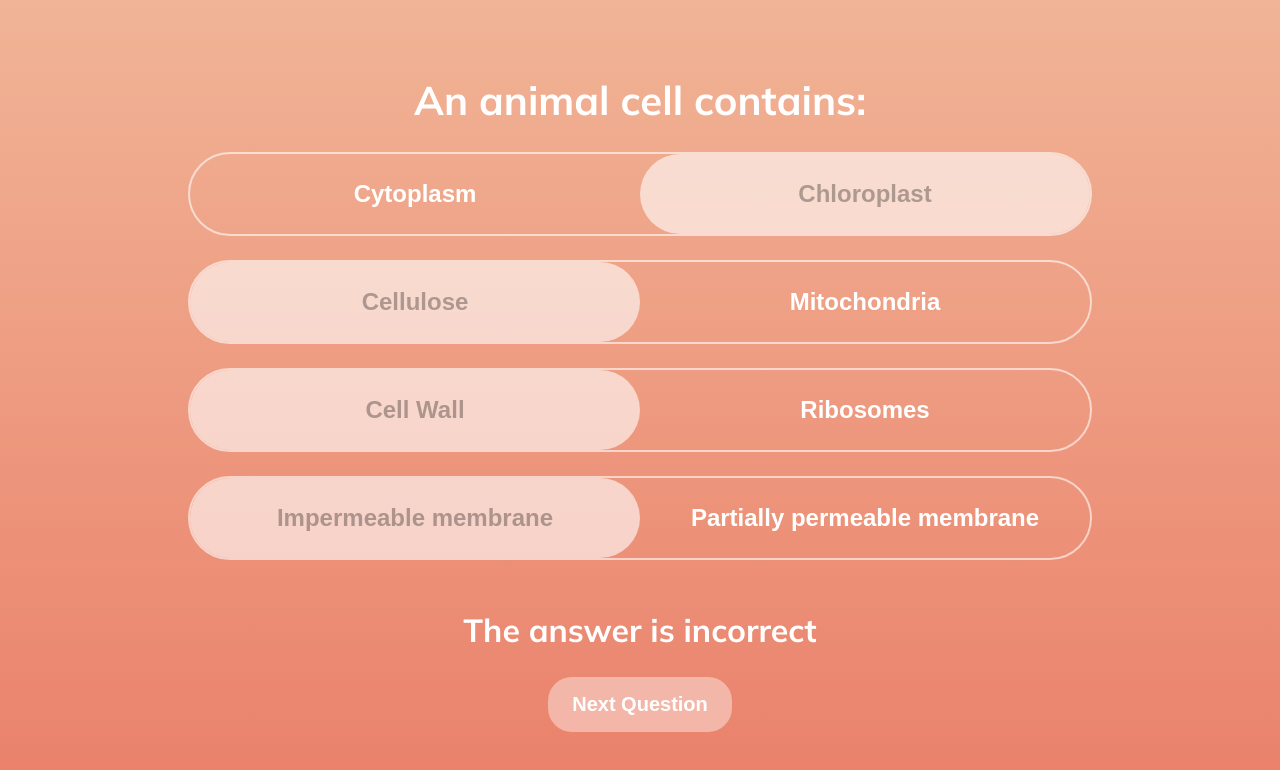
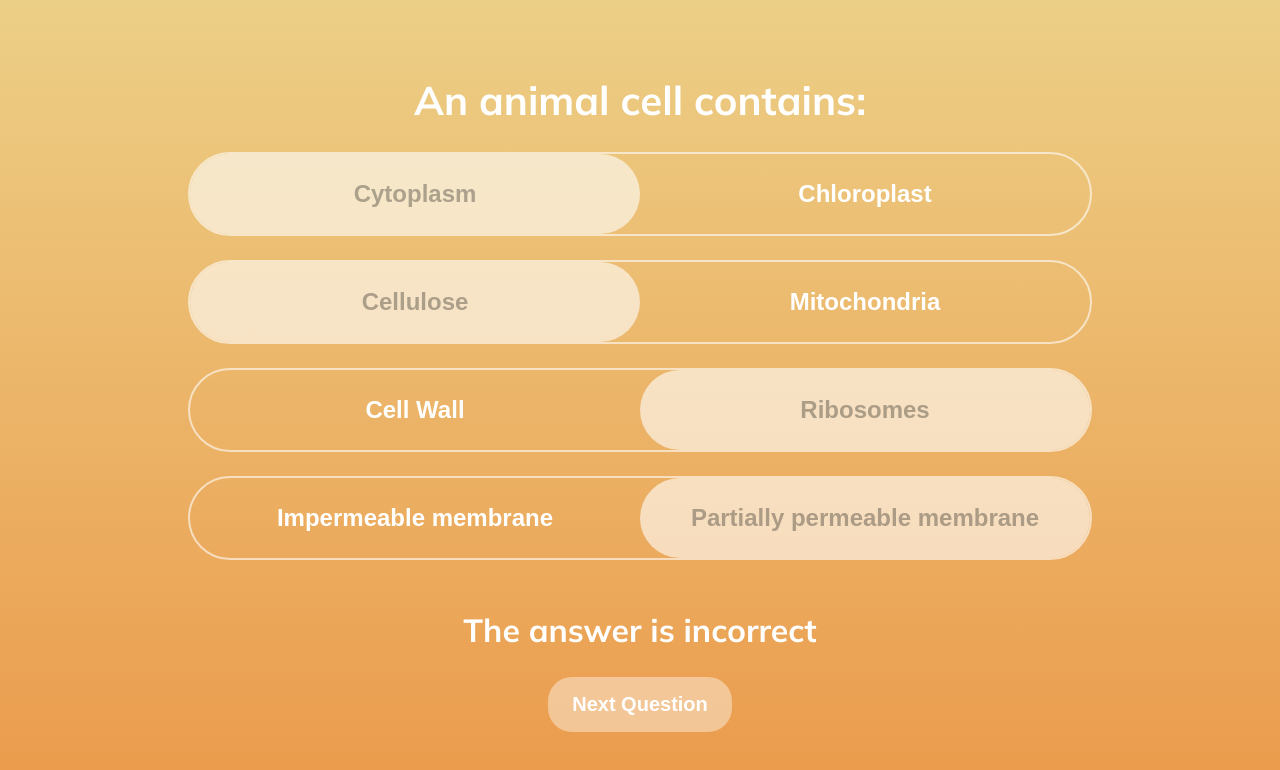
Before and after one commit to Harvindsokhal/seneca-learning-fe-test, a React (Create React App) app: page / in a window 1280 px wide. Shown: the top 770 px of the page. Built offline with nearby package versions, Linux system fonts and the light colour scheme.

Commit message:
All random inital selected answers/force lsat answer incorrect if all initial selected correct

```diff
--- a/src/components/Quiz/Quiz.tsx
+++ b/src/components/Quiz/Quiz.tsx
@@ -29,22 +29,29 @@ const Quiz = ({ data }: QuizProps) => {
     setShuffledAnswers(shuffleArray(shuffledAnswers))
 
     const initialSelectedAnswers: { [key: number]: number } = {}
-    shuffledAnswers.forEach((answer: Answer) => {
-      // Filter out the correct option for initialization
-      const incorrectOptions = answer.options.filter(
-        (option) => !option.isCorrect
+    let correctCount = 0
+
+    // Select initial answers
+    shuffledAnswers.forEach((answer: Answer, index: number) => {
+      const randomOption =
+        answer.options[Math.floor(Math.random() * answer.options.length)]
+      initialSelectedAnswers[answer.id] = randomOption.id
+
+      // Track if the selected answer is correct
+      if (randomOption.isCorrect) correctCount++
+    })
+
+    // If all selected answers are correct, force the last answer to be incorrect
+    if (correctCount === shuffledAnswers.length) {
+      const lastAnswer = shuffledAnswers[shuffledAnswers.length - 1]
+      const incorrectOption = lastAnswer.options.find(
+        (option: Option) => !option.isCorrect
       )
 
-      // Randomly select from incorrect options if available, else picky any
-      const randomOptionId =
-        incorrectOptions.length > 0
-          ? incorrectOptions[
-              Math.floor(Math.random() * incorrectOptions.length)
-            ]
-          : answer.options[Math.floor(Math.random() & answer.options.length)]
-
-      initialSelectedAnswers[answer.id] = randomOptionId.id
-    })
+      if (incorrectOption) {
+        initialSelectedAnswers[lastAnswer.id] = incorrectOption.id
+      }
+    }
     setSelectedAnswers(initialSelectedAnswers)
   }, [data, currentQuestionIndex])
 
```
